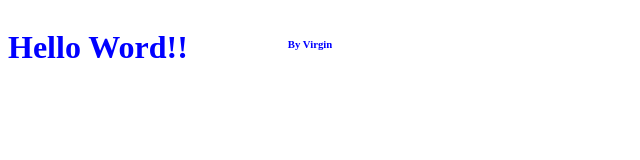
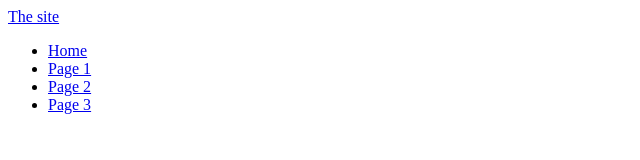
Before and after one commit to el0911/angular-template-starter, a plain HTML site: page index.html in a window 1280 px wide. Shown: the whole page, without its empty margins (0-640 px from the left). Drawn offline with nearby package versions, Linux system fonts and the light colour scheme.

Commit message:
Update main.html

```diff
--- a/templates/main.html
+++ b/templates/main.html
@@ -1,5 +1,16 @@
-<div class="">
-
-        <span class="h6">  <h1 class="h6"> Hello Word!! </h1> <h6 class="h6" style="margin-top:30px;margin-left:100px">     By Virgin</h6></span>
-
-</div>
+      <div class="">
+<!-- incase ur having a hard time with the header ....i thought bout u bro or sis who ever using my cool template -->
+        <nav class="navbar navbar-default">
+          <div class="container-fluid">
+            <div class="navbar-header">
+              <a class="navbar-brand" href="#">The site</a>
+            </div>
+            <ul class="nav navbar-nav">
+              <li class="active"><a href="#">Home</a></li>
+              <li><a href="#">Page 1</a></li>
+              <li><a href="#">Page 2</a></li>
+              <li><a href="#">Page 3</a></li>
+            </ul>
+          </div>
+        </nav>
+    </div>
```
